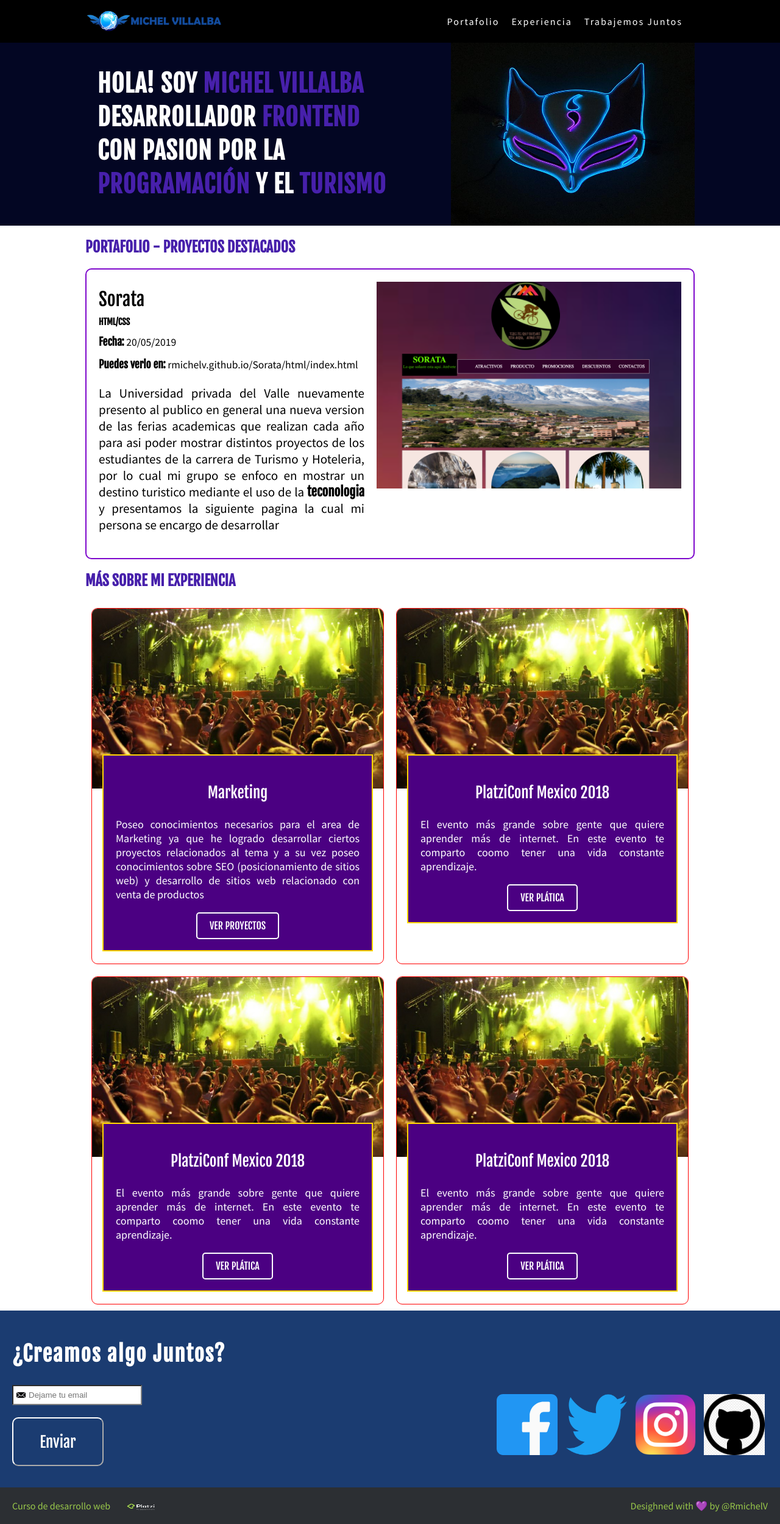
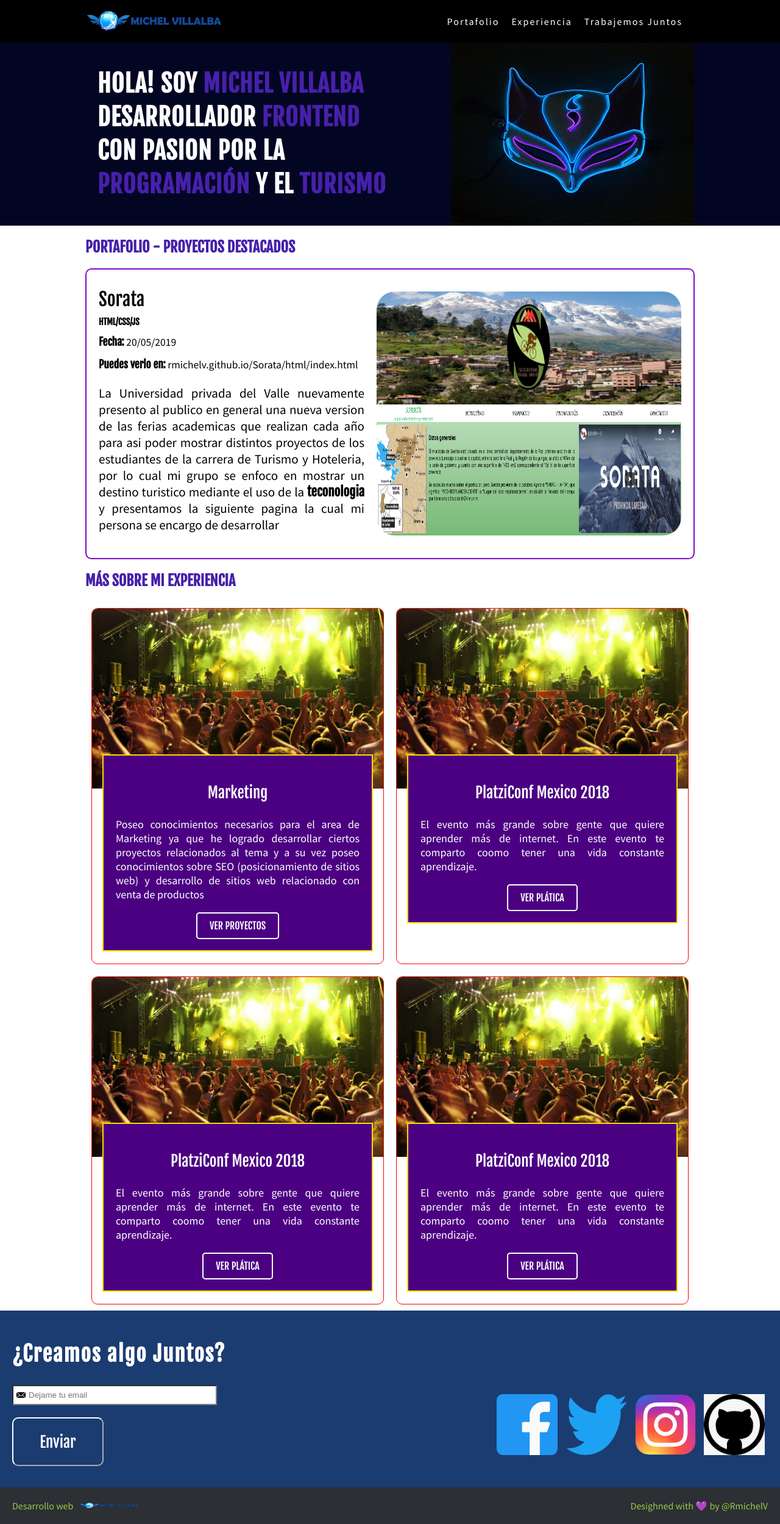
Before and after one commit to RmichelV/RmichelV, a plain HTML site: page index.html in a window 1280 px wide. Shown: the whole page at 61% size. Drawn offline with Linux system fonts and the light colour scheme.

Commit message:
mejorando portafolio

```diff
--- a/css/estilos.css
+++ b/css/estilos.css
@@ -104,6 +104,7 @@ h1, h2, h3, h6{
 .url-projects{
 color: black;
 text-decoration: none;
+cursor: pointer;
 }
 .project-details{
     text-align: justify;
@@ -116,6 +117,16 @@ text-decoration: none;
 
 .project-imageContainer{
     margin:0;
+    display: flex;
+    align-items: center;
+    /* border: solid red 1px; */
+
+}
+
+.image-project{
+    width: 500px;
+    height: 400px;
+    border-radius: 30px;
 }
 .event-list{
     display: flex;
@@ -203,6 +214,7 @@ text-decoration: none;
     padding: 7px;
     padding-left: 25px;
     margin-bottom: 20px;
+    width: 300px;
 }
 
 .form-button{
@@ -216,9 +228,6 @@ text-decoration: none;
     border-radius: 10px;
 }
 
-.social{
-
-}
 
 .social-link{
     display: inline-block;
@@ -269,13 +278,12 @@ text-decoration: none;
 }
 .image-footer{
     margin:0;
+    margin-left: 10px;
     height: inherit;
     width: inherit;
 }
 
-.footer-two{
-    align-items: center;
-}
+
 
 .container{
     width: 1000px;
--- a/index.html
+++ b/index.html
@@ -6,6 +6,7 @@
         <link rel="stylesheet" href="css/estilos.css">
         <link href="https://fonts.googleapis.com/css2?family=Fjalla+One&family=Source+Sans+Pro&display=swap" rel="stylesheet">
         <link rel="icon" type="image.png" href="imagenes/icon.png">
+        <script type="text/javascript" src="./js/index.js" defer></script>
         <title>RmichelV</title>
     </head>
 
@@ -51,13 +52,13 @@
         <article class="project">
             <div class="project-details">
                 <h3 class="project-title">Sorata </h3>
-                <h6 class="course">HTML/CSS</h6>
+                <h6 class="course">HTML/CSS/JS</h6>
                 <p class="date-project"><small><strong>Fecha:</strong> 20/05/2019</small></p>
-                <p class="url-project"><small><strong>Puedes verlo en:</strong> <a href="https://rmichelv.github.io/Sorata/html/index.html" target="_blank" class="url-projects"> rmichelv.github.io/Sorata/html/index.html</a></small></p>
+                <p class="url-project"><small><strong>Puedes verlo en:</strong> <a onclick="sorata();" class="url-projects">rmichelv.github.io/Sorata/html/index.html</a></small></p>
                 <p class="project-description">La Universidad privada del Valle nuevamente presento al publico en general una nueva version de las ferias academicas que realizan cada año para asi poder mostrar distintos proyectos de los estudiantes de la carrera de Turismo y Hoteleria, por lo cual mi grupo se enfoco en mostrar un destino turistico mediante el uso de la <strong> teconologia</strong> y presentamos la siguiente pagina la cual mi persona se encargo de desarrollar</p>
             </div>
             <figure class="project-imageContainer">
-                <img src="./imagenes/sorata-mini-picture.png" alt="app" class="image-project" width="500">
+                <img src="./imagenes/minipix.png" alt="app" class="image-project">
             </figure>
         </article>
     </div>
@@ -131,9 +132,9 @@
 
     <footer class="footer">
         <div class="footer-one">
-            Curso de desarrollo web
+            Desarrollo web
             <figure class="footer-imageContainer">
-                <img src="imagenes/platzi.png" alt="footer" class="image-footer">
+                <img src="imagenes/logotipo-sin-fondo.png" alt="footer" class="image-footer">
             </figure>
         </div>
         <div class="footer-two">
--- /dev/null
+++ b/js/index.js
@@ -0,0 +1,3 @@
+function sorata(){
+    window.open("https://rmichelv.github.io/Sorata/html/index.html")
+}
```
Also changed, not shown: imagenes/minipix.png (added), 1 other file.
